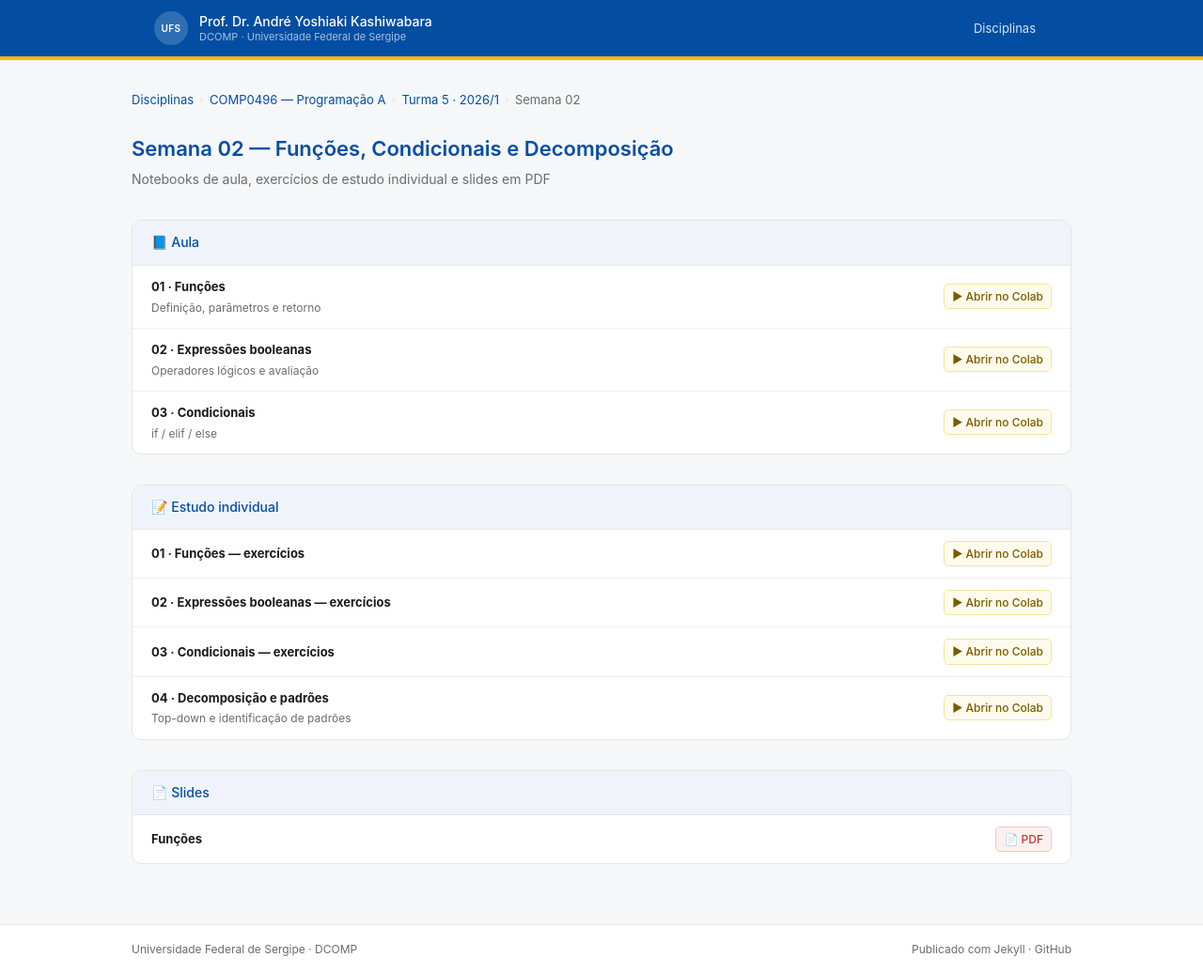
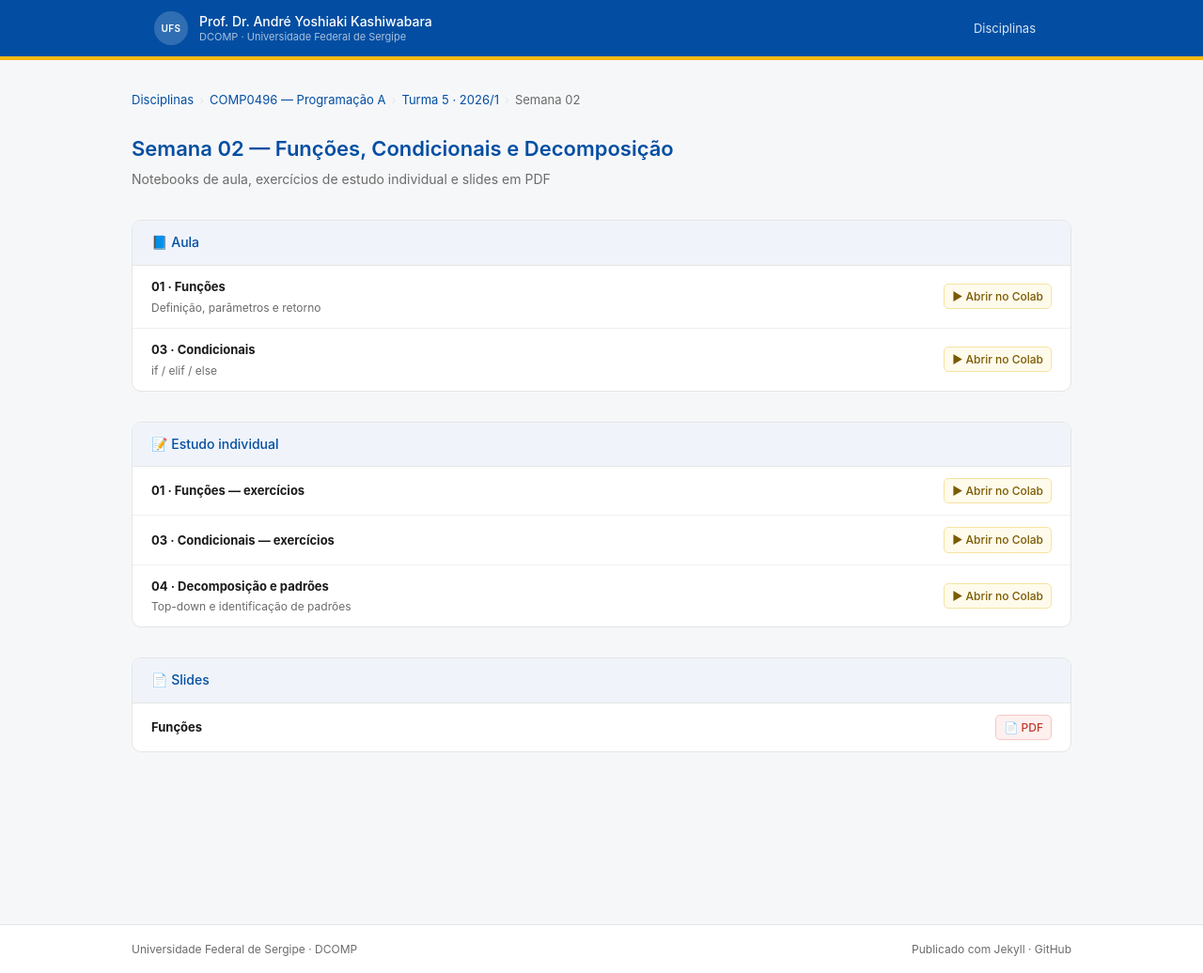
Before and after one commit to ayoshiaki/ufs-disciplinas, a Jekyll site: the page built from programacao-a/2026-1-T05/semana-02/index.md, in a window 1280 px wide and 1036 px high. Shown: the whole window at 94% size. Built offline with Jekyll 4.4.1, drawn with Linux system fonts in a browser that asks for light colours.

Commit message:
remove notebooks Colab redundantes da T05 2026/1
Cópias duplicadas removidas (cópia canônica definida pelo professor):
- semana-02/02-expressoesBooleanas.ipynb + -estudoIndividual (mantidos na semana-01)
- semana-08/01-recursao-naturais.ipynb (mantido na semana-07)
- semana-01/Semana01_T04.ipynb (idêntico a Semana01_T05_complementar.ipynb)

Ajusta os index.md das semanas 01, 02 e 08 para remover os links correspondentes.

Co-Authored-By: Claude Opus 4.8 (1M context) <noreply@anthropic.com>

```diff
--- a/programacao-a/2026-1-T05/semana-02/index.md
+++ b/programacao-a/2026-1-T05/semana-02/index.md
@@ -29,10 +29,6 @@ turma: 2026-1-T05
         <td class="td-right"><a class="badge-colab" href="{{ base }}/01-funcoes.ipynb">▶ Abrir no Colab</a></td>
       </tr>
       <tr>
-        <td><strong>02 · Expressões booleanas</strong><div class="td-sub">Operadores lógicos e avaliação</div></td>
-        <td class="td-right"><a class="badge-colab" href="{{ base }}/02-expressoesBooleanas.ipynb">▶ Abrir no Colab</a></td>
-      </tr>
-      <tr>
         <td><strong>03 · Condicionais</strong><div class="td-sub">if / elif / else</div></td>
         <td class="td-right"><a class="badge-colab" href="{{ base }}/03-condicionais.ipynb">▶ Abrir no Colab</a></td>
       </tr>
@@ -47,10 +43,6 @@ turma: 2026-1-T05
       <tr>
         <td><strong>01 · Funções — exercícios</strong></td>
         <td class="td-right"><a class="badge-colab" href="{{ base }}/01-funcoes-estudoIndividual.ipynb">▶ Abrir no Colab</a></td>
-      </tr>
-      <tr>
-        <td><strong>02 · Expressões booleanas — exercícios</strong></td>
-        <td class="td-right"><a class="badge-colab" href="{{ base }}/02-expressoesBooleanas-estudoIndividual.ipynb">▶ Abrir no Colab</a></td>
       </tr>
       <tr>
         <td><strong>03 · Condicionais — exercícios</strong></td>
```
Also changed, not shown: programacao-a/2026-1-T05/semana-01/index.md (+0 -4 lines), programacao-a/2026-1-T05/semana-08/index.md (+0 -4 lines), 4 other files.
